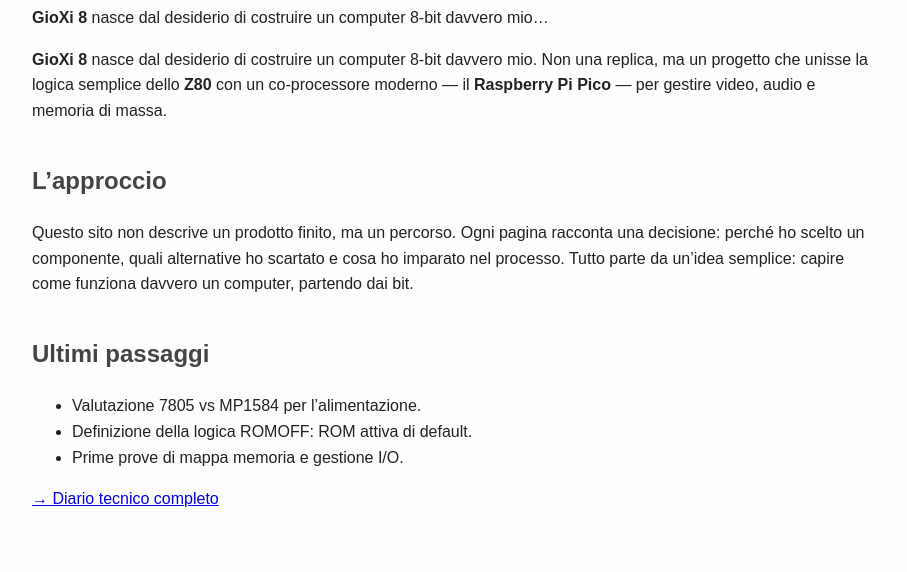
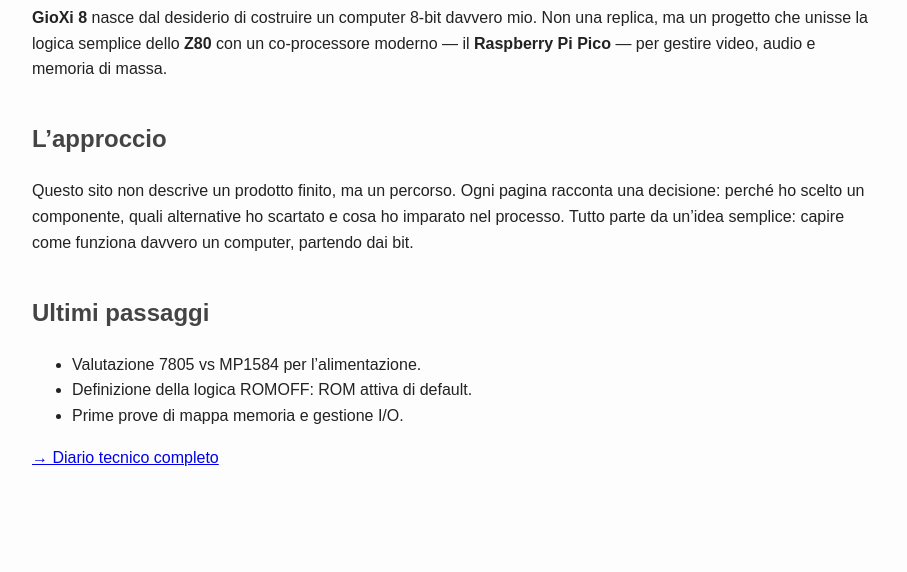
Before and after one commit to gioxi-8/gioxi-8.github.io, a plain HTML site: page index.html in a window 1280 px wide. Shown: the part 342-914 px from the top of the page, without its empty margins (183-1090 px from the left). After the commit the page ends 872 px from the top, so only its background shows below. Drawn offline with Linux system fonts and the light colour scheme.

Commit message:
Remove duplicate paragraph in index.html
Removed redundant introductory paragraph about GioXi 8.

```diff
--- a/index.html
+++ b/index.html
@@ -67,9 +67,6 @@
     <span>GioXi 8 — Diario di progettazione</span>
   </h1>
 
-  <p><strong>GioXi 8</strong> nasce dal desiderio di costruire un computer 8-bit davvero mio…
-  </p>
-
     <p><strong>GioXi 8</strong> nasce dal desiderio di costruire un computer 8-bit davvero mio.
     Non una replica, ma un progetto che unisse la logica semplice dello <b>Z80</b> con un co-processore moderno — il <b>Raspberry Pi Pico</b> — per gestire video, audio e memoria di massa.</p>
 
```
